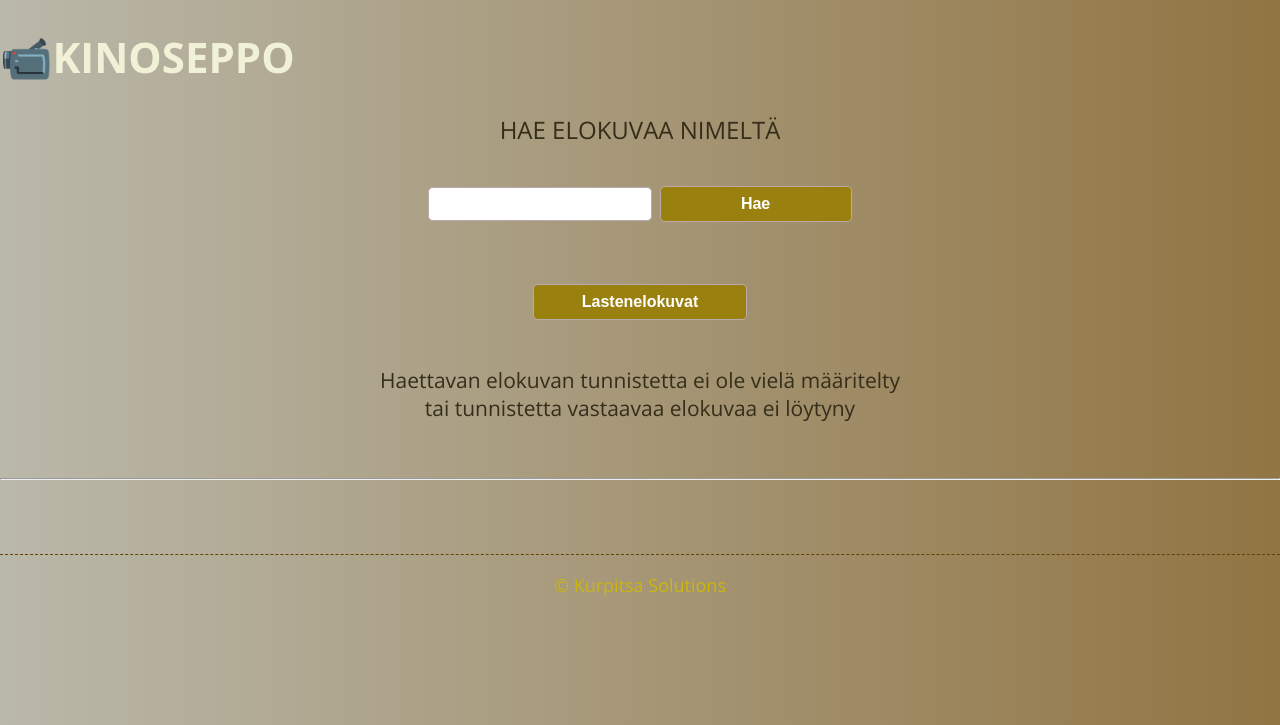
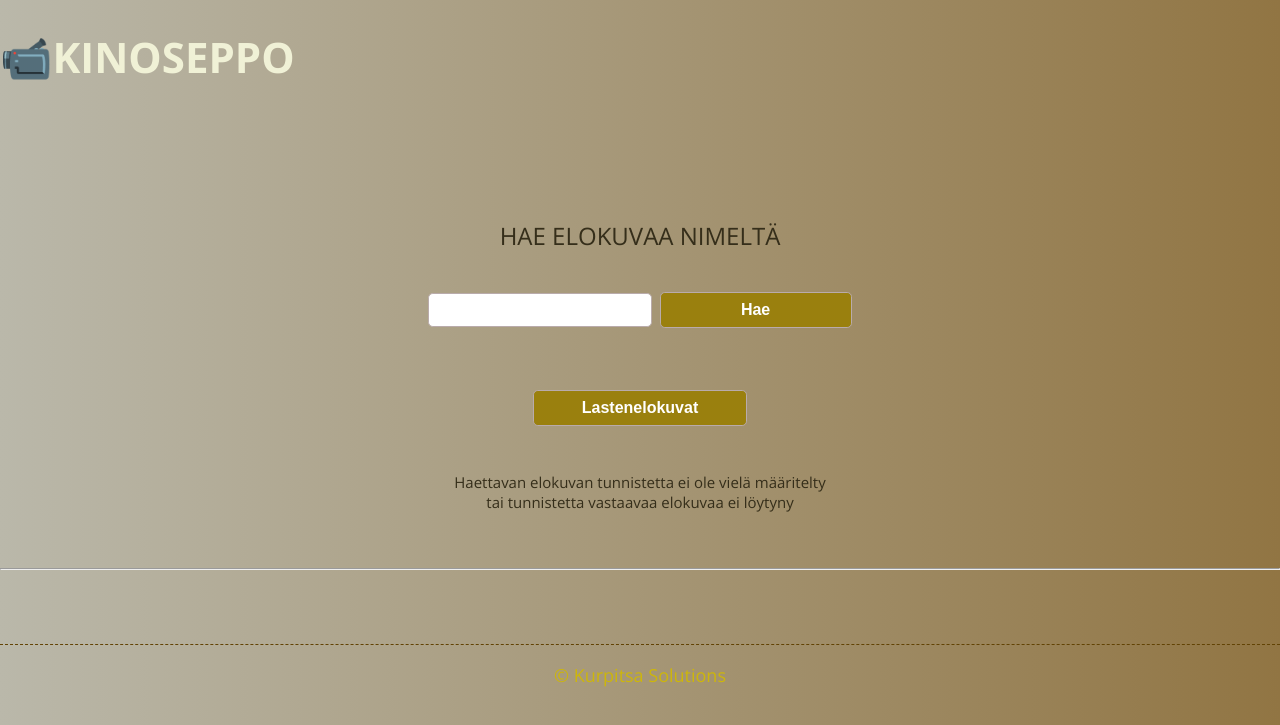
Before and after one commit to LottaSaarinen/kinoseppo, a PHP site: page /haku.php?nimi=1 in a window 1280 px wide. Shown: the part 75-800 px from the top of the page. Run offline with PHP 8.4, Linux system fonts and the light colour scheme; data that the repository does not hold is empty; some libraries are stand-ins or nearby versions.

Commit message:
taulukoiden ja linkkejen kokoa muutettu

```diff
--- a/haku.php
+++ b/haku.php
@@ -2,7 +2,7 @@
 include 'yla.php';
 ?>
 <html><body>
-
+    <br><br>
 
  <form action= "haku.php" method="GET">
       <p>HAE ELOKUVAA NIMELTÄ</p><input type ="text" name ='nimi'>
--- a/lapset.php
+++ b/lapset.php
@@ -23,8 +23,7 @@ try {
     echo " <div><table></div>" ;
     echo "   <div><th> Nimi</th></div>" ;
     echo "   <div><th> Ohjaaja</th></div>" ;
-
-      echo "  <div><th> Vuosi</th></div>" ;
+     echo "  <div><th> Vuosi</th></div>" ;
       echo "  <div><th> Miespääosa</th></div>" ;
       echo "  <div><th> Naispääosa</th></div>" ;
       echo " <div> <th> Ikäraja</th></div>" ;
@@ -34,7 +33,6 @@ try {
 
       echo " <div> <td>$rivi[nimi]</td></div>" ;
       echo " <div> <td>$rivi[ohjaaja]</td></div>" ;
-
       echo " <div> <td>$rivi[vuosi]</td></div>" ;
       echo " <div> <td>$rivi[miespääosa]</td></div>" ;
       echo "<div> <td>$rivi[naispääosa]</td></div>" ;
--- a/tyylit.css
+++ b/tyylit.css
@@ -29,7 +29,7 @@ h1 {
     height: auto;
 }
 h {
-    font-size: 70%;
+    font-size: 50%;
     color: rgb(53, 46, 26);
      align-items: center;
      text-align: center;
--- a/yla.php
+++ b/yla.php
@@ -27,6 +27,7 @@
   <div class="dropdown-content">
   <a href="liput.php">Liput</a>
   <a href="elamys.php">Elämyspaketit</a>
+  <a href="tarjous.php">Jätä tarjouspyyntö elämyspaketista</a>
 
   <li class="dropdown">
  <a href="javascript:void(0)" class="dropbtn">Elokuvat</a>
```
